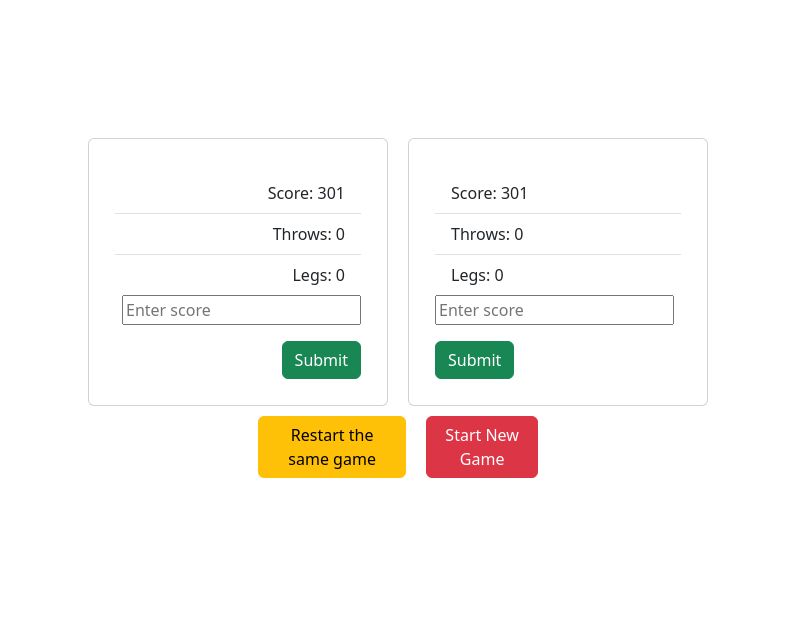
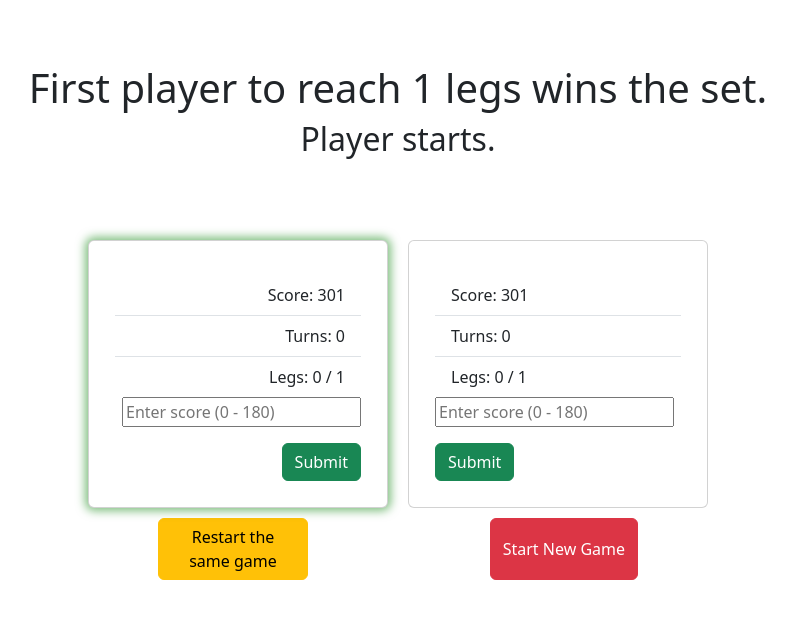
Before and after one commit to tuas-fe-group-3/group-work, a React (Create React App) app: page / in a window 1280 px wide. Both pictures are taken after a click on the button "Start Game". Shown: the top 618 px of the page, without its empty margins (242-1038 px from the left). Built offline with nearby package versions, Linux system fonts and the light colour scheme.

Commit message:
Finishing touches

```diff
--- a/src/App.js
+++ b/src/App.js
@@ -8,12 +8,14 @@ function App() {
   const [player1, setPlayer1] = useState('');
   const [player2, setPlayer2] = useState('');
   const [game, setGame] = useState('301');
+  const [legCount, setLegCount] = useState(1);
 
-  const startGame = (player1, player2, game) => {
+  const startGame = (player1, player2, game, legCount) => {
     setPlayer1(player1);
     setPlayer2(player2);
     setGame(game);
     setGameStarted(true);
+    setLegCount(legCount);
   };
 
   const resetGame = () => {
@@ -26,7 +28,7 @@ function App() {
   return (
     <div className="App">
       {gameStarted ? (
-        <DartsScoreTable player1={player1} player2={player2} game={game} onResetGame={resetGame}/>
+        <DartsScoreTable player1={player1} player2={player2} game={game} onResetGame={resetGame} legCount={legCount}/>
       ) : (
         <Welcome onStartGame={startGame} />
       )}
--- a/src/components/DartsScoreTable.js
+++ b/src/components/DartsScoreTable.js
@@ -2,17 +2,24 @@ import React, { useState } from 'react';
 import PlayerCard from './PlayerCard';
 import { Button } from 'react-bootstrap';
 
-const DartsScoreTable = ({ player1, player2, game, onResetGame }) => {
+const DartsScoreTable = ({ player1, player2, game, onResetGame, legCount }) => {
     const [players, setPlayers] = useState([
-        { id: 1, name: player1, score: game, throws: 0, legs: 0 },
-        { id: 2, name: player2, score: game, throws: 0, legs: 0 },
+        { id: 1, name: player1, score: game, throws: 0, legs: 0, hasTurn: true },
+        { id: 2, name: player2, score: game, throws: 0, legs: 0, hasTurn: false },
     ]);
+
+    const maxLegs = Math.ceil(legCount / 2)
 
     const updateScoreAndThrows = (playerId, newScore, newThrows) => {
         setPlayers(prevPlayers => {
             const updatedPlayers = prevPlayers.map(player =>
                 player.id === playerId ? { ...player, score: newScore, throws: newThrows } : player
             );
+
+            updatedPlayers.forEach(function(player) {
+                player.hasTurn = !player.hasTurn
+            })
+
             return updatedPlayers;
         });
     };
@@ -21,6 +28,12 @@ const DartsScoreTable = ({ player1, player2, game, onResetGame }) => {
         setPlayers(players.map(player =>
             player.id === playerId ? { ...player, legs: newLegs, throws: 0, score: game } : player
         ));
+
+        players.forEach(function(player) {
+            if (player.legs >= maxLegs) {
+                alert(`${player.name} wins the set!`)
+            }
+        })
     };
 
     const newGame = () => {
@@ -34,8 +47,9 @@ const DartsScoreTable = ({ player1, player2, game, onResetGame }) => {
     const allScoresEqual = players.every(player => player.score === players[0].score);
 
     return (
-        <>
-
+        <div id="game-container">
+            <h1>First player to reach {maxLegs} legs wins the set.</h1>
+            <h2>Player {players[0].name} starts.</h2>
             <div id="cards">
                 {players.map(player => (
                     <PlayerCard
@@ -44,6 +58,8 @@ const DartsScoreTable = ({ player1, player2, game, onResetGame }) => {
                     score={player.score}
                     throws={player.throws}
                     legs={player.legs}
+                    maxLegs={maxLegs}
+                    hasTurn={player.hasTurn}
                     updateScoreAndThrows={updateScoreAndThrows}
                     updateLegs={updateLegs}
                     isLowestScore={player.score === lowestScore && !allScoresEqual}
@@ -54,7 +70,7 @@ const DartsScoreTable = ({ player1, player2, game, onResetGame }) => {
                 <Button variant="warning" onClick={newGame}>Restart the same game</Button>
                 <Button variant="danger" onClick={onResetGame}>Start New Game</Button>
             </div>
-        </>
+        </div>
     );
 };
 
--- a/src/components/PlayerCard.js
+++ b/src/components/PlayerCard.js
@@ -3,33 +3,39 @@ import { Card, Button } from 'react-bootstrap';
 import ListGroup from 'react-bootstrap/ListGroup';
 import '../styles/PlayerCard.css';
 
-const PlayerCard = ({ player, updateScoreAndThrows, updateLegs, score, throws, legs, isLowestScore }) => {
+const PlayerCard = ({ player, updateScoreAndThrows, updateLegs, score, throws, legs, isLowestScore, maxLegs, hasTurn }) => {
     const [inputScore, setInputScore] = useState('');
 
     const handleSubmit = () => {
         const newScore = score - parseInt(inputScore, 10);
-        if (newScore === 0) {
-            alert(`Player ${player.id} wins the leg!`);
-            updateLegs(player.id, legs + 1);
+        if (isNaN(newScore) || inputScore > 180) {
+            alert('Please input a valid score')
+        } else if (newScore === 0) {
+            if (maxLegs === 1) {
+                alert(`${player.name} wins the set!`);
+            } else {
+                alert(`Player ${player.id} wins the leg!`);
+                updateLegs(player.id, legs + 1);
+            }
         } else if (newScore < 0) {
             updateScoreAndThrows(player.id, score, throws + 1)
-            alert(`Invalid score! Player ${player.id} cannot go below 0.`);
+            alert(`${player.name} bust!`);
         } else {
             updateScoreAndThrows(player.id, newScore, throws + 1)
         }
         setInputScore('');
     };
     return (
-    <Card className={`player-card ${isLowestScore ? 'lowest-score' : ''}`}>
+    <Card className={`player-card ${hasTurn ? 'lowest-score' : ''}`}>
         <Card.Body>
-            <Card.Title className={`player-card ${isLowestScore ? 'greenAndItalic' : ''}`}>{player.name}</Card.Title>
+            <Card.Title className={`player-card ${hasTurn ? 'greenAndItalic' : ''}`}>{player.name}</Card.Title>
             <ListGroup variant="flush">
                 <ListGroup.Item>Score: {player.score}</ListGroup.Item>
-                <ListGroup.Item>Throws: {player.throws}</ListGroup.Item>
-                <ListGroup.Item>Legs: {player.legs}</ListGroup.Item>
+                <ListGroup.Item>Turns: {player.throws}</ListGroup.Item>
+                <ListGroup.Item>Legs: {player.legs} / {maxLegs}</ListGroup.Item>
             </ListGroup>
             <Card.Text>
-                <input type="number" value={inputScore} onChange={e => setInputScore(e.target.value)} placeholder="Enter score" />
+                <input type="number" value={inputScore} onChange={e => setInputScore(e.target.value)} placeholder="Enter score (0 - 180)" />
             </Card.Text>
                 <Button variant="success" onClick={handleSubmit}>Submit</Button>
         </Card.Body>
--- a/src/components/Welcome.js
+++ b/src/components/Welcome.js
@@ -6,9 +6,10 @@ const Welcome = ({ onStartGame }) => {
     const [player1, setPlayer1] = useState('');
     const [player2, setPlayer2] = useState('');
     const [game, setGame] = useState('301');
+    const [legCount, setLegCount] = useState(1);
 
     const startGame = () => {
-        onStartGame(player1, player2, game);
+        onStartGame(player1, player2, game, legCount);
     };
 
     return (
@@ -31,6 +32,15 @@ const Welcome = ({ onStartGame }) => {
                             <option value="501">501</option>
                         </select>
                     </div>
+                    <div className="form-group mb-3">
+                        <label htmlFor="legCount">Select set size</label>
+                        <select className="form-control" id="legCount" value={legCount} onChange={e => setLegCount(e.target.value)}>
+                            <option value="1">1</option>
+                            <option value="3">3</option>
+                            <option value="5">5</option>
+                            <option value="7">7</option>
+                        </select>
+                    </div>
                     <Button onClick={startGame}>Start Game</Button>
                 </div>
             </div>
--- a/src/styles/DartsScoreTable.css
+++ b/src/styles/DartsScoreTable.css
@@ -15,7 +15,7 @@ th {
     display: flex;
     flex-wrap: wrap;
     justify-content: center;
-    margin-top: 10%;
+    margin-top: 5%;
 }
 
 #cards .player-card:first-child .card-body {
@@ -24,11 +24,19 @@ th {
 
 #button-container {
     display: flex;
-    justify-content: space-around;
-    width: 300px;
-    margin: auto
+    justify-content: space-between;
+    width: 640px;
 }
 
 #button-container button {
-    margin: 0 10px; /* Adjust the value as needed */
+    margin: 0 80px;
+    max-width: 150px;
 }
+
+#game-container {
+    display: flex;
+    flex-direction: column;
+    justify-content: center;
+    align-items: center;
+    margin-top: 5%;
+}
```
Also changed, not shown: src/components/PlayerRow.js (+1 -16 lines).
